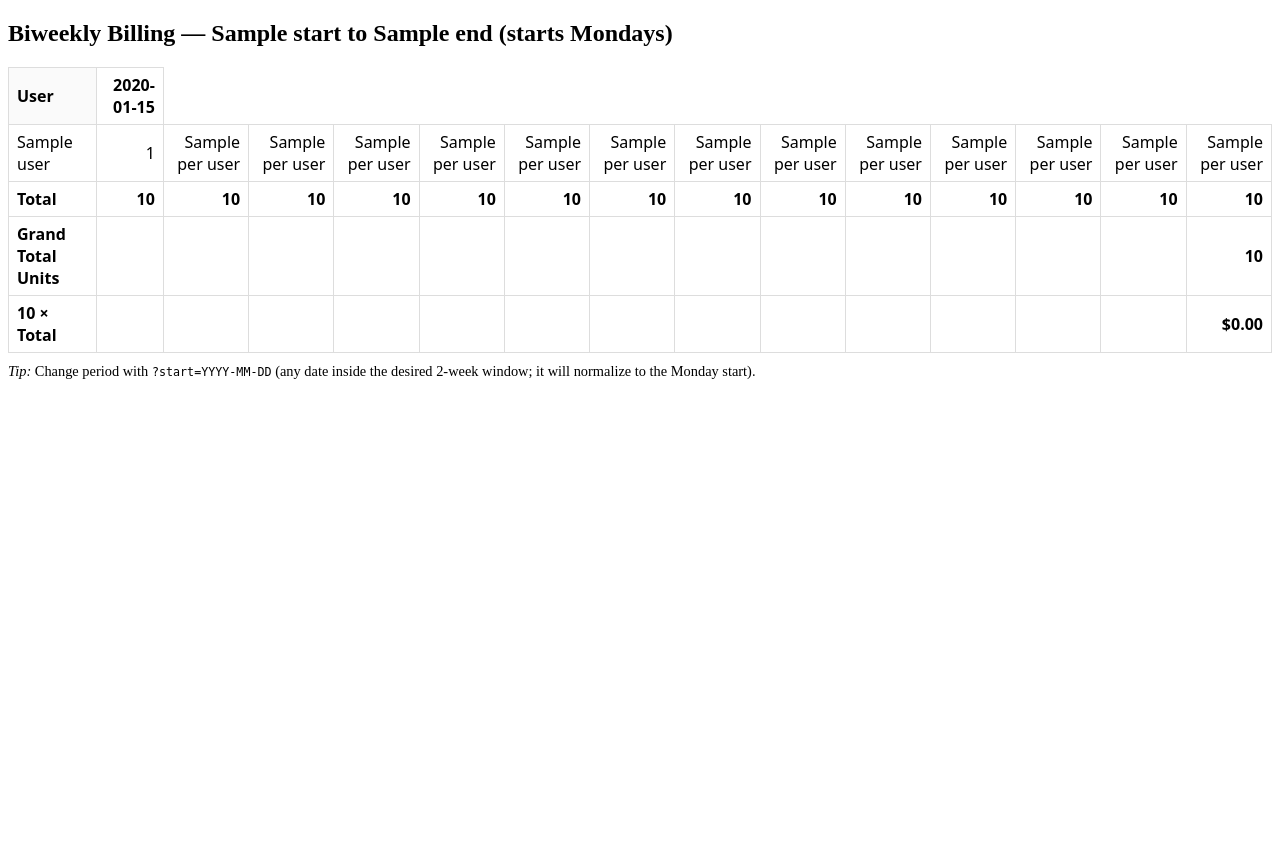
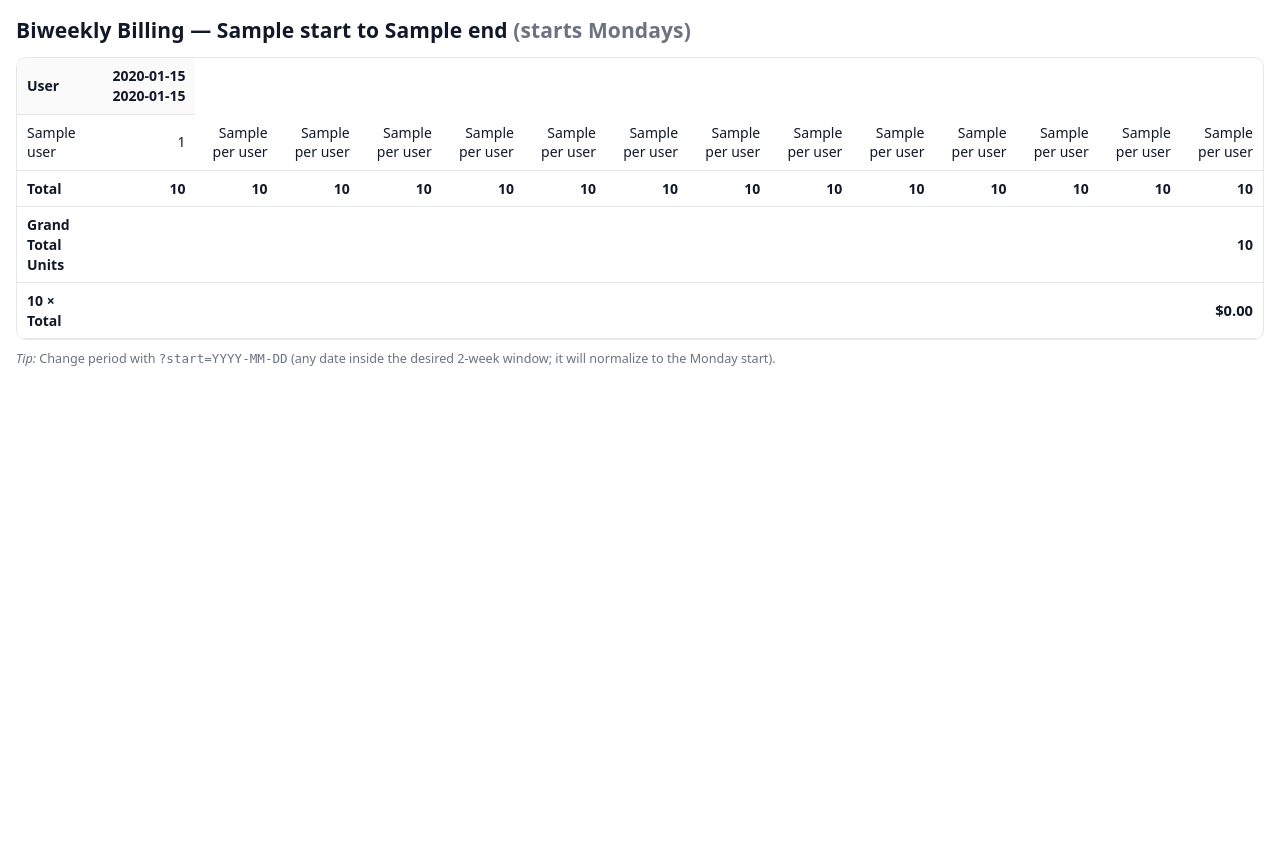
Before and after one commit to DaDuckDiveDev/WaiAiWorks-Photo-Styler, a Flask app: template templates/biweekly.html in a window 1280 px wide. Before the commit the page ends 379 px from the top, so only its background shows below. Run offline with Flask 3, Linux system fonts and the light colour scheme; the template is opened without the code that fills it: most values are stand-ins (such as "Sample title", 1, 10 or a date in 2020).

Commit message:
update biweekly

```diff
--- a/templates/biweekly.html
+++ b/templates/biweekly.html
@@ -1,41 +1,92 @@
 <!doctype html>
-<html>
+<html lang="en">
 <head>
   <meta charset="utf-8" />
+  <meta name="viewport" content="width=device-width, initial-scale=1" />
   <title>Biweekly Billing ({{ start }} → {{ end }})</title>
   <style>
-    table { border-collapse: collapse; width: 100%; font-family: system-ui, sans-serif; }
-    th, td { border: 1px solid #ddd; padding: 6px 8px; text-align: right; }
-    th.sticky { position: sticky; left: 0; background: #fafafa; text-align: left; }
+    :root {
+      --bg: #ffffff;
+      --muted: #fafafa;
+      --line: #e5e7eb; /* tailwind gray-200 */
+      --text: #111827; /* tailwind gray-900 */
+      --text-muted: #6b7280; /* gray-500 */
+      --wknd: #fff7ed; /* amber-50 */
+      --highlight: #f9fafb; /* gray-50 */
+    }
+    html, body { height: 100%; }
+    body {
+      margin: 0; padding: 16px 16px 32px; background: var(--bg); color: var(--text);
+      font: 14px/1.4 system-ui, -apple-system, Segoe UI, Roboto, Helvetica, Arial, "Apple Color Emoji", "Segoe UI Emoji";
+      -webkit-font-smoothing: antialiased; font-variant-numeric: tabular-nums;
+    }
+    h2 { margin: 0 0 12px; font-weight: 650; letter-spacing: 0.1px; }
+    .sub { color: var(--text-muted); margin-bottom: 12px; }
+
+    .table-wrap { overflow-x: auto; -webkit-overflow-scrolling: touch; background: white; border: 1px solid var(--line); border-radius: 10px; }
+    table { border-collapse: separate; border-spacing: 0; width: 100%; min-width: 760px; font-family: inherit; }
+    thead th { position: sticky; top: 0; z-index: 3; background: var(--muted); }
+
+    th, td { border-bottom: 1px solid var(--line); padding: 8px 10px; text-align: right; }
+    th:first-child, td:first-child { text-align: left; }
+
+    /* sticky first column across thead/tbody/tfoot */
+    .sticky-col { position: sticky; left: 0; background: white; z-index: 2; }
+    thead .sticky-col { background: var(--muted); z-index: 4; }
+    tfoot .sticky-col { background: white; z-index: 2; }
+
     tfoot td { font-weight: 600; }
+    tbody tr:hover td { background: var(--highlight); }
+
+    .wknd { background: var(--wknd); }
+    thead .wknd { background: #fffbeb; /* deeper for header */ }
+
+    .nowrap { white-space: nowrap; }
+
+    /* make the bottom-right figure feel anchored */
+    tfoot tr:last-child td:last-child { font-size: 1.05em; }
+
+    /* print-friendly */
+    @media print {
+      body { padding: 0; }
+      .table-wrap { border: none; border-radius: 0; }
+      thead th { -webkit-print-color-adjust: exact; print-color-adjust: exact; }
+    }
   </style>
 </head>
 <body>
-  <h2>Biweekly Billing — {{ start }} to {{ end }} (starts Mondays)</h2>
+  <h2>Biweekly Billing — {{ start }} to {{ end }} <span class="sub">(starts Mondays)</span></h2>
 
+  <div class="table-wrap">
     <table>
       <thead>
         <tr>
-        <th class="sticky">User</th>
+          <th class="sticky-col">User</th>
           {% for d in days %}
-          <th>{{ d.strftime("%a\n%m-%d")|replace('\n','<br>')|safe }}</th>
+            {# Weekend shading in the header #}
+            <th class="{% if d.weekday() >= 5 %}wknd{% endif %}">
+              <span class="nowrap">{{ d.strftime('%a') }}</span><br>
+              <span class="nowrap">{{ d.strftime('%m-%d') }}</span>
+            </th>
           {% endfor %}
         </tr>
       </thead>
+
       <tbody>
         {% for u in users %}
           <tr>
-          <td class="sticky" style="text-align:left">{{ u }}</td>
+            <td class="sticky-col">{{ u }}</td>
             {% for i in range(14) %}
-            <td>{{ per_user[u][i] }}</td>
+              <td class="{% if days[i].weekday() >= 5 %}wknd{% endif %}">{{ per_user[u][i] }}</td>
             {% endfor %}
           </tr>
         {% endfor %}
+
         <!-- Totals row (row #4) -->
         <tr>
-        <td class="sticky" style="text-align:left"><strong>Total</strong></td>
+          <td class="sticky-col"><strong>Total</strong></td>
           {% for i in range(14) %}
-          <td><strong>{{ col_totals[i] }}</strong></td>
+            <td class="{% if days[i].weekday() >= 5 %}wknd{% endif %}"><strong>{{ col_totals[i] }}</strong></td>
           {% endfor %}
         </tr>
       </tbody>
@@ -43,20 +94,21 @@
       <!-- Bottom-right sum and $ calculation directly under it -->
       <tfoot>
         <tr>
-        <td class="sticky" style="text-align:left">Grand Total Units</td>
+          <td class="sticky-col">Grand Total Units</td>
           {% for i in range(13) %}<td></td>{% endfor %}
           <td><strong>{{ grand_total_units }}</strong></td>
         </tr>
         <tr>
-        <td class="sticky" style="text-align:left">{{ unit_price }} × Total</td>
+          <td class="sticky-col">{{ unit_price }} × Total</td>
           {% for i in range(13) %}<td></td>{% endfor %}
           <td><strong>${{ '%.2f' % amount }}</strong></td>
         </tr>
       </tfoot>
     </table>
+  </div>
 
-  <p style="margin-top:10px; font-size:0.9em;">
-    <em>Tip:</em> Change period with <code>?start=YYYY-MM-DD</code> (any date inside the desired 2-week window; it will normalize to the Monday start).
+  <p style="margin-top:10px; font-size:0.9em; color:var(--text-muted)">
+    <em>Tip:</em> Change period with <code>?start=YYYY-MM-DD</code> (any date inside the desired 2‑week window; it will normalize to the Monday start).
   </p>
 </body>
 </html>
--- a/templates/index.html
+++ b/templates/index.html
@@ -287,7 +287,7 @@
     </div>
     <div style="display: flex; align-items: center; gap: 12px;">
       <div id="creditsDisplay" style="color:white; font-weight:bold; font-size:20px;">
-        Credits: {{ credits }}
+        Credits Used: {{ credits }}
       </div>
       <button id="instructionsBtn" class="support-btn">📖 Instructions</button>
     </div>
```
Lines whose indentation alone changed are shown as unchanged.
